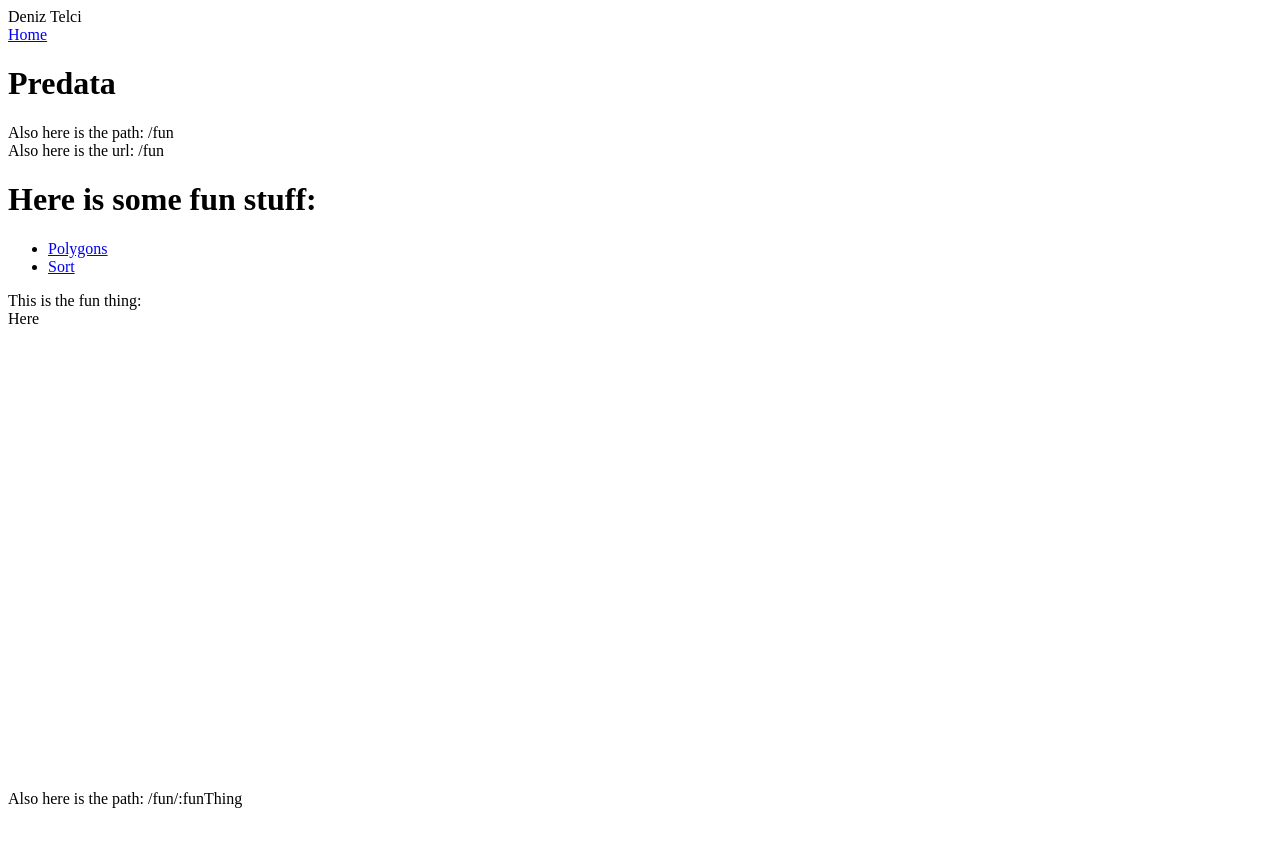
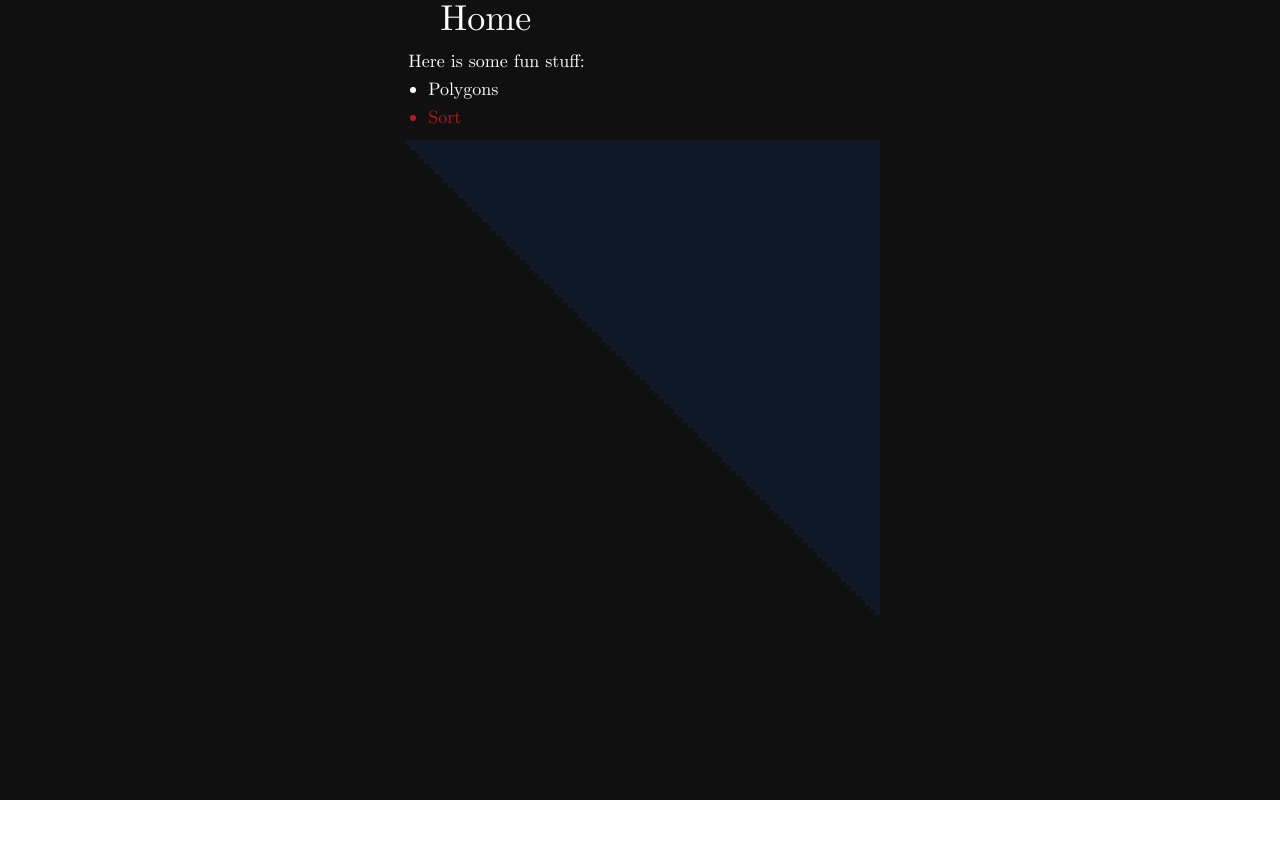
Before and after one commit to denizat/deniz.telci.org, a React app: page /fun/sort in a window 1280 px wide. Shown: the top 846 px of the page. After the commit the page ends 800 px from the top, so only its background shows below. Built offline with nearby package versions, Linux system fonts and the light colour scheme.

Commit message:
Looks good

```diff
--- a/src/image.css
+++ /dev/null
@@ -1,4 +0,0 @@
-.image {
-    /* filter: invert(100%) blur(3px) */
-    background-color: transparent;
-}
--- /dev/null
+++ b/src/index.css
@@ -0,0 +1,9 @@
+@tailwind base;
+@tailwind components;
+@tailwind utilities;
+
+@layer base {
+    a {
+        @apply hover:text-red-700;
+    }
+}
--- a/src/index.tsx
+++ b/src/index.tsx
@@ -1,8 +1,8 @@
 import React from "react";
 import ReactDOM from "react-dom";
 import { BrowserRouter as Router, Switch, Route, Link } from "react-router-dom";
-import "tailwindcss/tailwind.css"
-import "./image.css"
+// import "tailwindcss/tailwind.css"
+import "./index.css"
 import "./fonts/cms/cmun-serif.css"
 
 import Fun from "./pages/Fun"
@@ -11,36 +11,28 @@ import Art from "./pages/Art"
 class App extends React.Component {
   render() {
     return (
-      <div className="bg-still-water bg-cover  flex flex-col  overflow-auto   text-black font-cm  h-screen ">
-        <div className="text-6xl  p-10">Deniz Telci</div>
-
+      <div className=" flex flex-col items-center  font-cm overflow-auto h-screen bg-gray-950 text-white text-xl">
         <Router >
           <Switch>
             <Route exact path="/">
-              <div className="items-center text-3xl ">
-                <h1>Deniz Telci</h1>
-                <figure className="items-center">
-                  {/* <img  className="image self-center" src={transme} title="Made by some gimp error, I think." /> */}
-                  <figcaption>"Very handsome" - My Mom</figcaption>
-                </figure>
-                <h2>Contact</h2>
-                <ul>
-                  <li>
-                    Email: <a href="mailto:deniz@telci.org">deniz@telci.org</a>
-                  </li>
-                  <li>
-                    GitHub: <a href="https://github.com/denizat">denizat</a>
-                  </li>
-                </ul>
-                <div className="container mx-auto m-4">
-                  <h2 className="text-4xl underline hover:bg-pink-700 w-max">Fun Stuff</h2>
-                  <ul className="list-disc">
+              <div className="items-center">
+                <div className="text-6xl p-10">Deniz Telci</div>
+                <div className="flex flex-col">
+                  <h2 className="text-3xl self-center">Contact</h2>
+                  <ul>
                     <li>
-                      <Link to="/fun" >Fun</Link>
+                      Email: <a href="mailto:deniz@telci.org">deniz@telci.org</a>
                     </li>
                     <li>
-                      <Link to="/art" >Art</Link>
+                      GitHub: <a href="https://github.com/denizat">denizat</a>
                     </li>
+                  </ul>
+                </div>
+                <div className="container mx-auto m-4">
+                  <h2 className="text-3xl">Fun Stuff:</h2>
+                  <ul className="ml-10 list-disc">
+                    <Link to="/fun" ><li>Fun</li></Link>
+                    <Link to="/art" ><li>Art</li></Link>
                   </ul>
                 </div>
               </div>
--- a/src/pages/Art.tsx
+++ b/src/pages/Art.tsx
@@ -1,14 +1,16 @@
 import React from "react"
 import { Link } from "react-router-dom"
+import "./art/art.css"
 import "tailwindcss/tailwind.css"
 
 export default () => (
-    <div className="text-4xl">
-        <div>
+    <div className="h-full overflow-hidden ">
+        <div className="max-w-full max-h-full overflow-y-scroll text-4xl flex flex-col items-center no-scrollbar" >
+            <h1>
                 Welcome to art.
-        </div>
-        <Link className="text-red-700 font-bold hover:text-red-900 hover:underline animate-pulse" to="/">Please Leave</Link>
-        <div className='h-screen' />
+            </h1>
+            <Link className="text-red-700 font-bold hover:text-red-900 hover:underline animate-pulse " to="/">Please Leave</Link>
+            <div className='h-screen ' />
             <div>
                 # Among Us is Sus<br /><br />
 
@@ -20,4 +22,5 @@ export default () => (
 
             </div>
         </div>
+    </div>
 )
--- a/src/pages/Fun.tsx
+++ b/src/pages/Fun.tsx
@@ -1,19 +1,14 @@
 import React from "react"
-import { Link, Route, Switch, useParams, useRouteMatch } from "react-router-dom"
+import { Link, Route, Switch, useLocation, useParams, useRouteMatch } from "react-router-dom"
 import "tailwindcss/tailwind.css"
 
 import Polygon from "./fun/pages/Polygon"
 import Sort from "./fun/pages/Sort"
 
-type funParams = {
-    funThing: string
-}
-
 
 interface obj {
     [String: string]: () => JSX.Element
 }
-
 const things: obj = {
     polygons: () => (
         <Polygon />
@@ -22,15 +17,14 @@ const things: obj = {
         <Sort />
     )
 }
-
+type funParams = {
+    funThing: string
+}
 const Data = () => {
     let { funThing } = useParams<funParams>()
-    let { path, url } = useRouteMatch()
+
     return (
-        <div>
-            <div>This is the fun thing: {things[funThing]()}</div>
-            <div>Also here is the path: {path}</div>
-        </div>
+        things[funThing]()
     )
 }
 
@@ -41,25 +35,20 @@ const capFirst = (word: string): string => {
 
 export default () => {
 
-    let { path, url } = useRouteMatch()
+    let { url } = useRouteMatch()
+
     return (
         < div className="text-lg" >
-            <Link to="/" className="text-2xl  p-10">Home</Link>
-
-
-            <div>
-                <h1>Predata</h1>
-                <div>Also here is the path: {path}</div>
-                <div>Also here is the url: {url}</div>
-            </div>
+            <Link to="/" className="text-4xl m-10">Home</Link>
 
             <div className="container m-2">
                 <h1>Here is some fun stuff:</h1>
                 <ul className="list-disc mx-5">
                     {
                         Object.keys(things).map((aKey, i) => {
+                            let loc = useLocation().pathname
                             return (
-                                <li key={i}><Link to={`${url}/${aKey}`}>{capFirst(aKey)}</Link></li>
+                                <Link to={`${url}/${aKey}`} className={loc === url + "/" + aKey ? "text-red-700" : ""} ><li key={i}>{capFirst(aKey)}</li></Link>
                             )
                         })
                     }
--- /dev/null
+++ b/src/pages/art/art.css
@@ -0,0 +1,3 @@
+.no-scrollbar {
+    scrollbar-width: "none";
+}
--- a/src/pages/fun/pages/Sort.tsx
+++ b/src/pages/fun/pages/Sort.tsx
@@ -135,21 +135,14 @@ class Test extends React.Component {
     }
 
     render() {
-        return <div ref={this.ref}>Here</div>
+        return <div ref={this.ref}></div>
     }
 }
 
 export default () => {
     return (
-        <div>
-            {/* <div className="flex flex-col" style={{ height: min }}>
-                <Boxes />
-
-            </div> */}
-            <div className="flex flex-col" style={{ height: min }}>
-                <Test />
-
-            </div>
+        <div className="flex flex-col" style={{ height: min }}>
+            <Test />
         </div>
     )
 
--- a/tailwind.config.js
+++ b/tailwind.config.js
@@ -6,6 +6,11 @@ module.exports = {
       cm: ["Computer Modern Serif", "serif"],
     },
     extend: {
+      colors: {
+        gray: {
+          950: '#101010',
+        }
+      },
       backgroundImage: (theme) => ({
         "still-water": "url('/src/images/still-water.jpg')",
       }),
```
Lines whose indentation alone changed are shown as unchanged.
